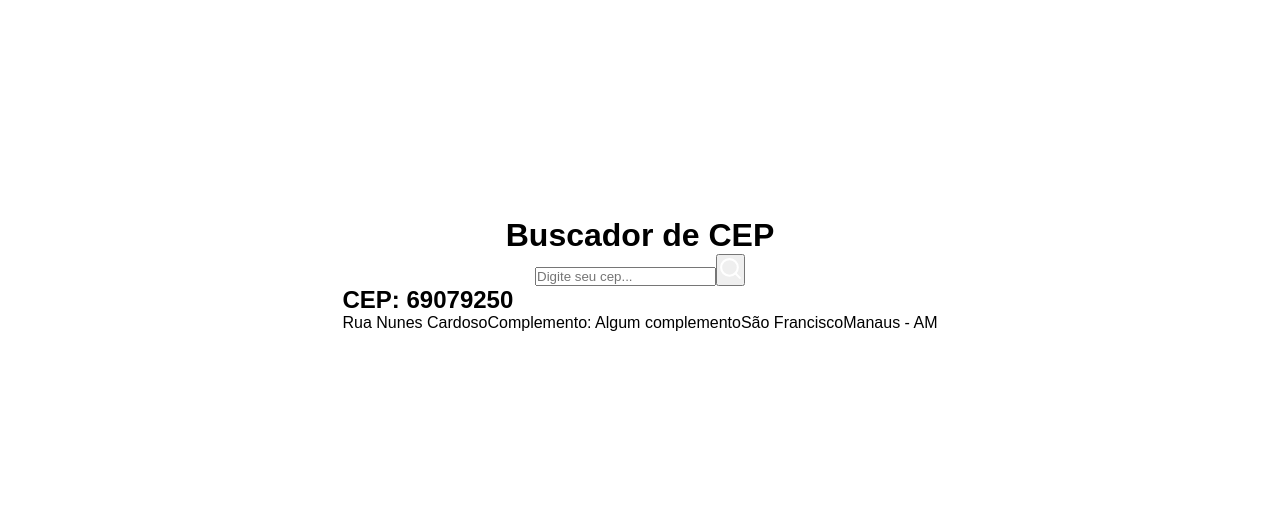
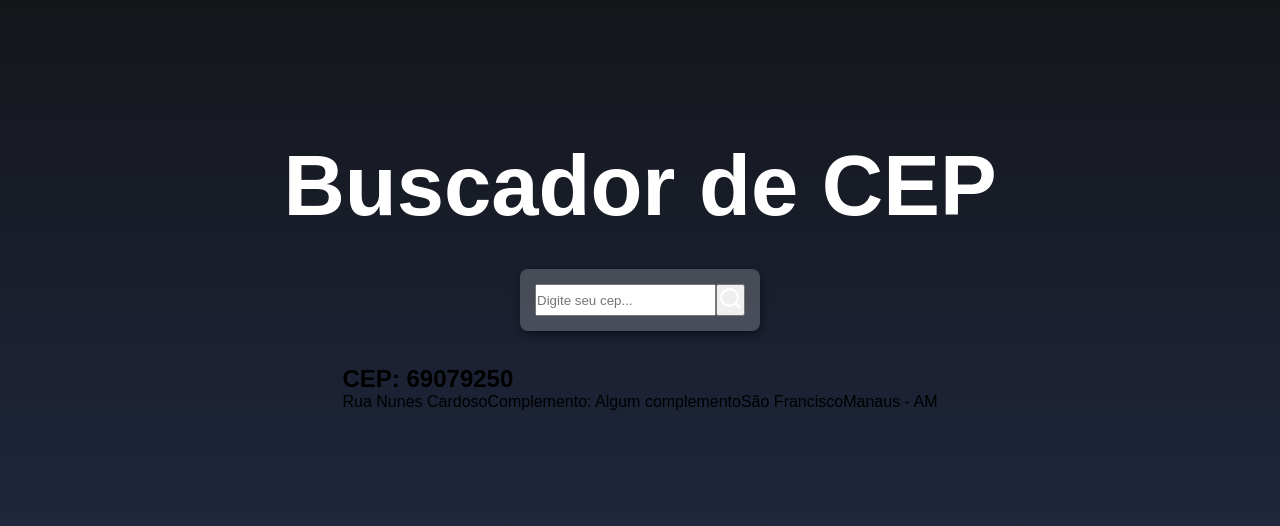
Before and after one commit to riversdiniz/buscacep, a React (Create React App) app: page / in a window 1280 px wide. Shown: the part 126-652 px from the top of the page. Built offline with nearby package versions, Linux system fonts and the light colour scheme.

Commit message:
Update styles.css
Adicionado os codigos dos keyframes,

.containerInput.

```diff
--- a/src/styles.css
+++ b/src/styles.css
@@ -4,4 +4,30 @@
     justify-content: center;
     align-items: center;
     flex-direction: column;
+    background: linear-gradient(#121212, #212b46);
 }
+
+.title{
+    font-size: 85px;
+    color: #fff;
+    animation: flipTitle 2s;
+}
+
+@keyframes flipTitle {
+    from{
+        transform: rotateX(90deg);
+    }
+    to{
+        transform: rotateX(0deg);
+    }
+}
+
+.containerInput{
+    background-color: rgba(255,255,255, 0.2);
+    padding: 15px;
+    margin: 34px 0;
+    display: flex;
+    border-radius: 8px;
+    box-shadow: 1px 3px 8px rgba(0,0,0, 0.5);
+
+}
```
